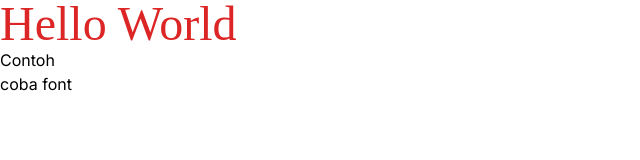
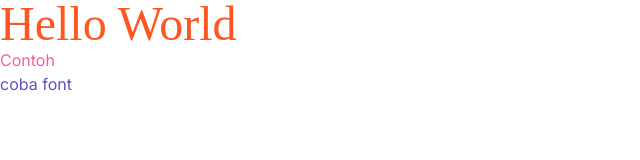
Before and after one commit to ujangaris/travel-with-tailwind, a website: page src/index.html in a window 1280 px wide. Shown: the whole page, without its empty margins (0-640 px from the left). Drawn offline with Linux system fonts and the light colour scheme.

Commit message:
setup colors

```diff
--- a/src/index.html
+++ b/src/index.html
@@ -15,8 +15,8 @@
     <link rel="stylesheet" href="../dist/output.css" />
   </head>
   <body>
-    <h1 class="text-red-600 text-5xl">Hello World</h1>
-    <p class="font-inter">Contoh</p>
-    <span>coba font</span>
+    <h1 class="text-orange text-5xl">Hello World</h1>
+    <p class="font-inter text-pink">Contoh</p>
+    <span class="text-ungu">coba font</span>
   </body>
 </html>
--- a/tailwind.config.js
+++ b/tailwind.config.js
@@ -6,6 +6,11 @@ module.exports = {
       fontFamily: {
         inter: ["inter"],
       },
+      colors: {
+        ungu: "#5D50C6",
+        pink: "#F85E9F",
+        orange: "#FF5722",
+      },
     },
   },
   plugins: [],
```
Also changed, not shown: dist/output.css, readme.md.
